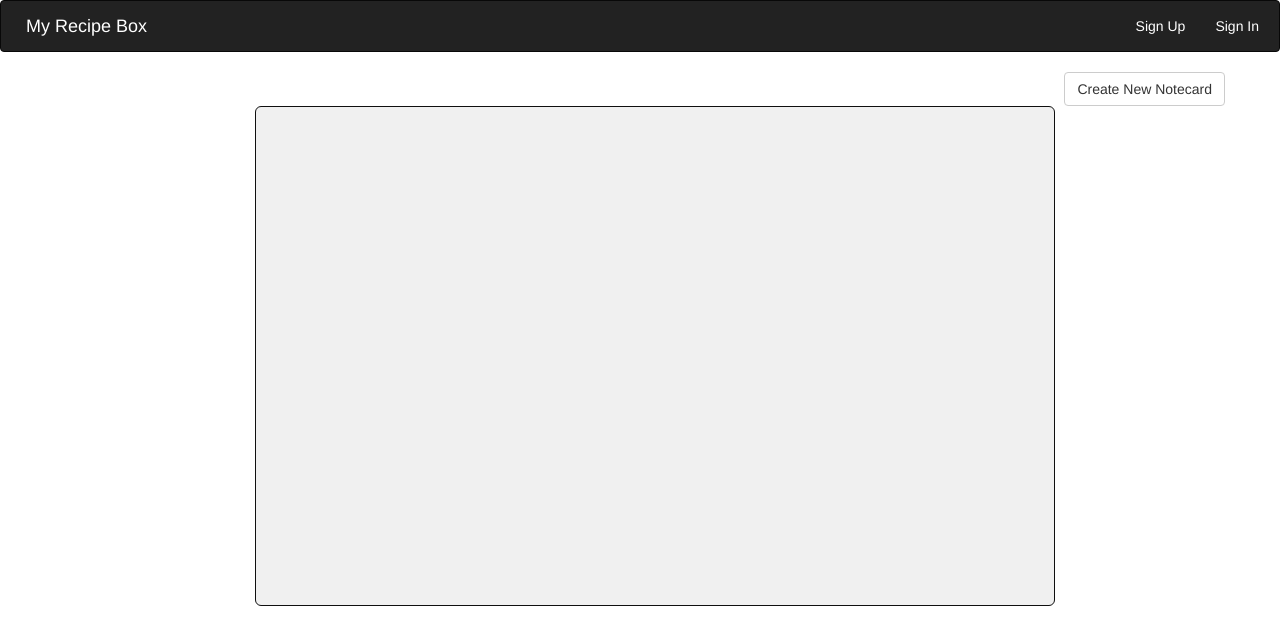
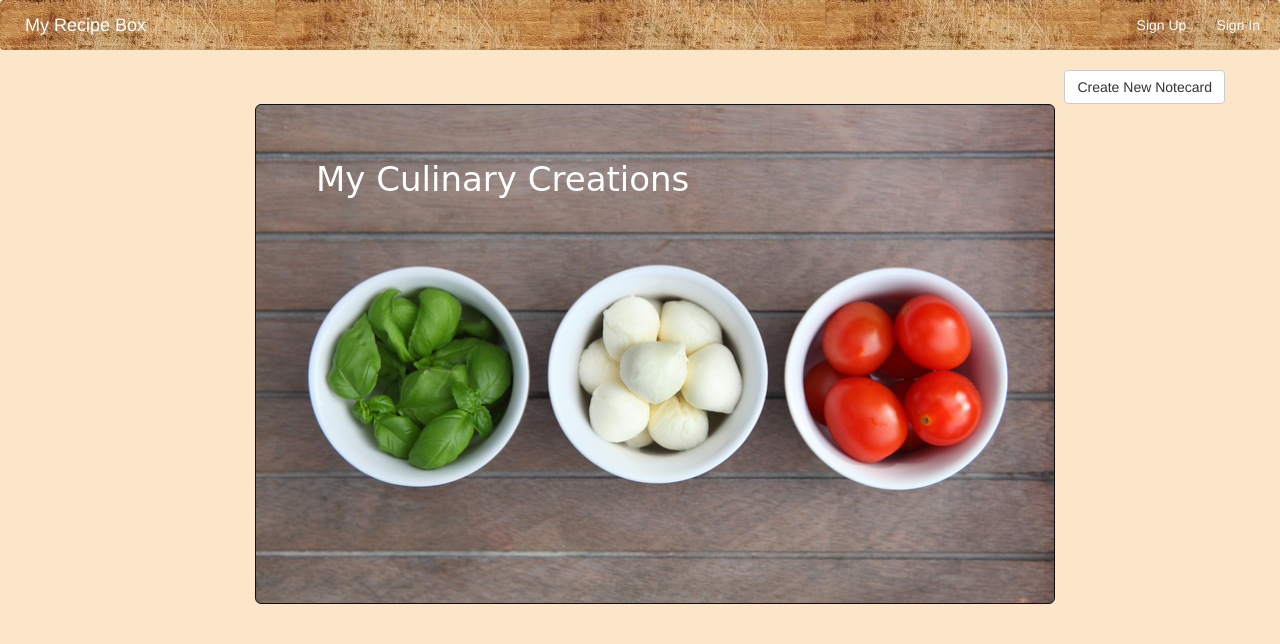
Before and after one commit to JoshuaOliphant/recipe_box, a website: page public/index.html in a window 1280 px wide. Drawn offline with nearby package versions, Linux system fonts and the light colour scheme; some packages are replaced by stand-ins of ours; no server answers.

Commit message:
UI changes

```diff
--- a/public/recipe.css
+++ b/public/recipe.css
@@ -6,10 +6,16 @@
 .recipeBoxMain {
     color: firebrick;
     /*background-image: url("https://github.com/JoshuaOliphant/recipe_box/blob/master/images/RecipeBoxHeader3.jpg?raw=true");*/
+    background-color: #FCE6C9;
     background-repeat: no-repeat;
     background-size: 100%;
 }
-
+#homeheader
+{
+    display: block;
+    border: none;
+    background-image: url("https://raw.githubusercontent.com/JoshuaOliphant/recipe_box/testing/public/cuttingBoard.jpg");
+}
 .dropdown {
     color: #0f0f0f;
 }
@@ -54,6 +60,20 @@
     border: 1px solid #0f0f0f;
     display: flex;
     align-items: center;
+
+}
+
+.jumbotron-inner
+{
+    color: #FFFFFF;
+    padding-bottom: 350;
+}
+.jumbotron
+{
+    background-size: cover;
+    font-size: 34;
+    font-family: cursive;
+    background-image: url("https://raw.githubusercontent.com/JoshuaOliphant/recipe_box/testing/images/recipeBox5.jpg");
 }
 
 #recipeBoxTabs{
--- a/public/recipeBox.html
+++ b/public/recipeBox.html
@@ -10,5 +10,7 @@
         </a>
     </div>
 
-    <div class="jumbotron container-fluid" id="jumbotron"></div>
+    <div class="jumbotron container-fluid" id="jumbotron">
+    	<div class="jumbotron-inner"> My Culinary Creations<div>
+    </div>
 </div>
```
Also changed, not shown: public/cuttingBoard2.jpeg (added), 1 other file.
